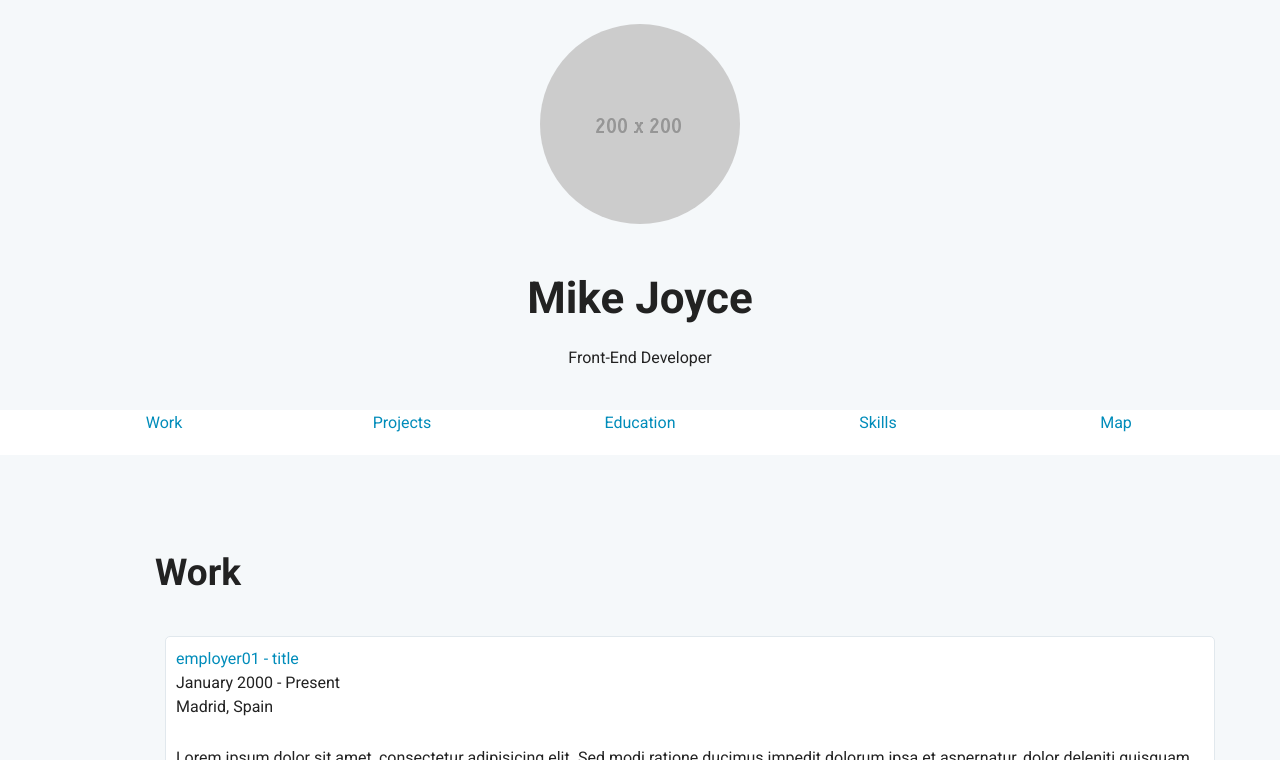
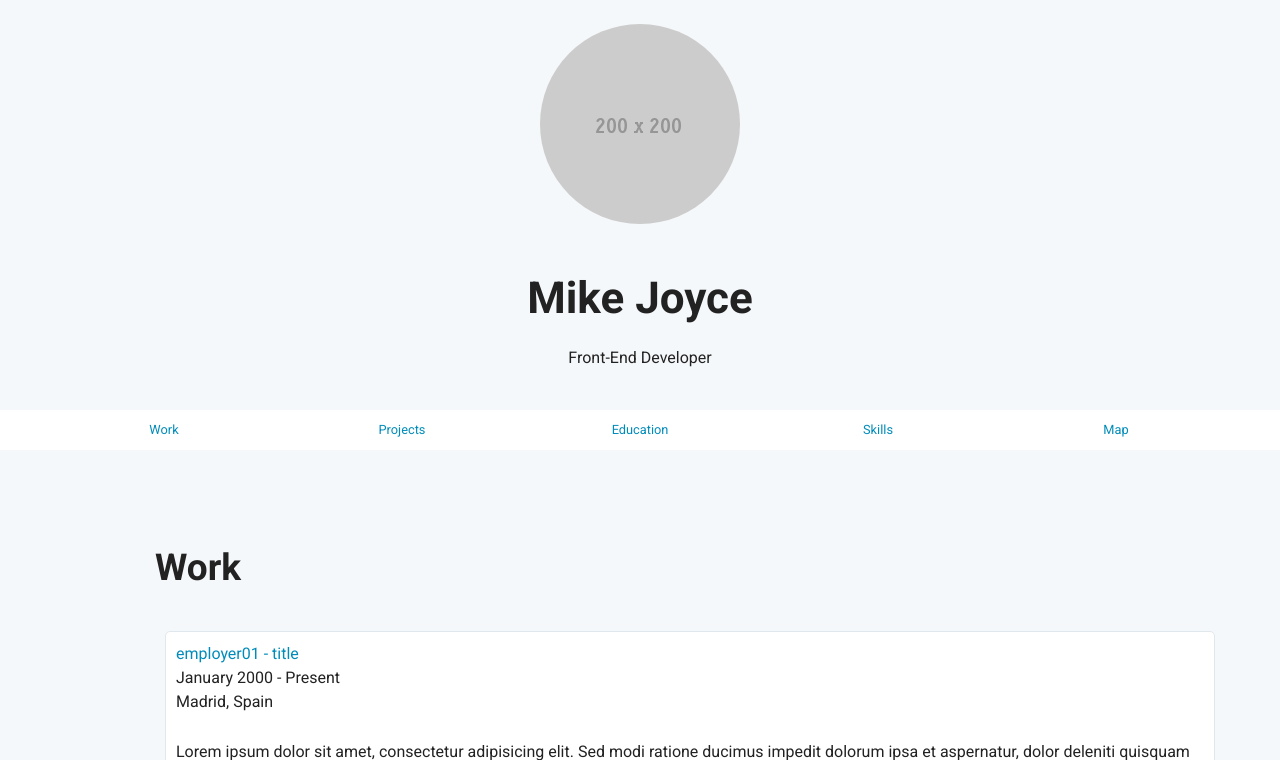
Before and after one commit to yashbhutoria/resume, a website: page index.html in a window 1280 px wide. Shown: the top 762 px of the page. Drawn offline with Linux system fonts and the light colour scheme; some packages are replaced by stand-ins of ours.

Commit message:
Adjust nav list margins & padding

```diff
--- a/scss/_custom.scss
+++ b/scss/_custom.scss
@@ -69,6 +69,14 @@ header {
 	margin-bottom: 50px;
 	nav {
 		text-align: center;
+		ul {
+			padding: 10px 0;
+			li {
+				font-size: 0.8rem;
+				margin: 0;
+				padding: 0;
+			}
+		}
 	}
 }
 
```
Also changed, not shown: css/app.css.
